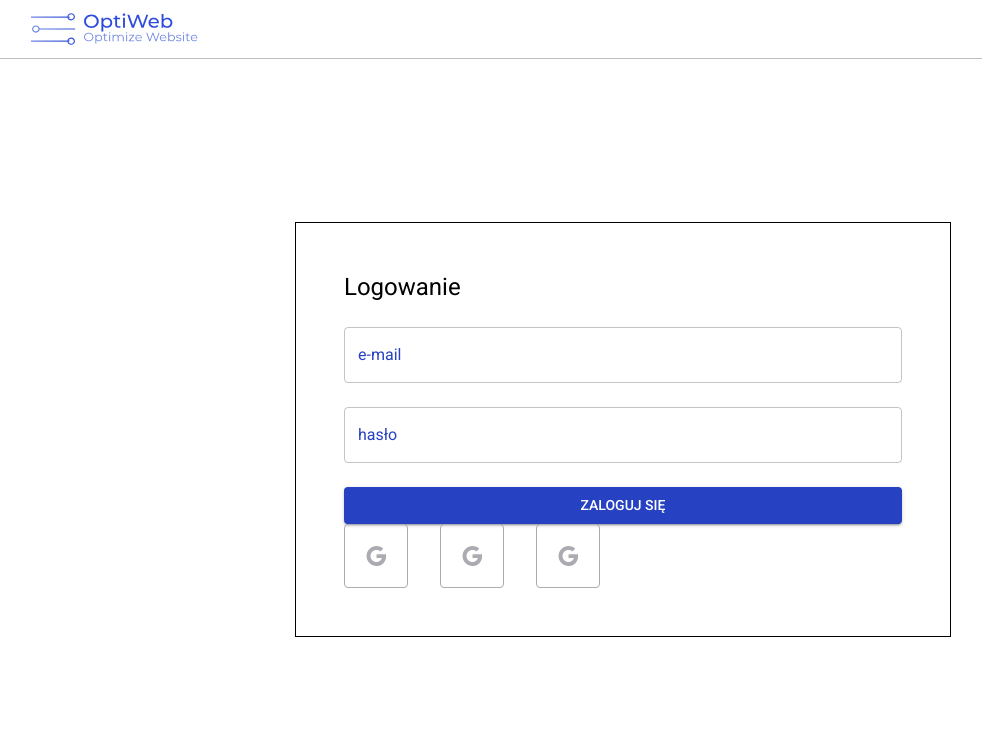
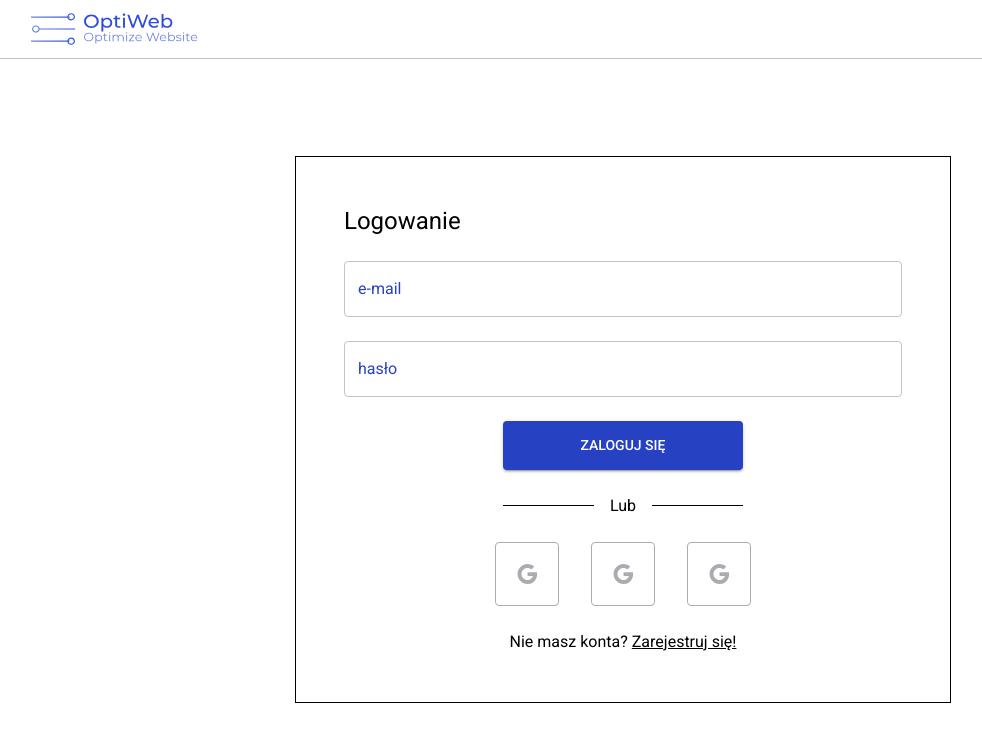
Before and after one commit to AdamZajler/pagespeed-app, a Next.js app: page /login in a window 1280 px wide. Shown: the top 742 px of the page, without its empty margins (17-999 px from the left). Built offline with nearby package versions, Linux system fonts and the light colour scheme; what @mui/material-nextjs would draw is missing.

Commit message:
Added rest of styles for login / register page

```diff
--- a/src/components/form-container/FormBox.tsx
+++ b/src/components/form-container/FormBox.tsx
@@ -12,11 +12,13 @@ export const FormBox = ({ children, title }: PropsWithChildren<Props>) => {
       sx={{
         width: "100%",
         maxWidth: 656,
-        p: 12,
+        py: { xs: 6, sm: 12 },
+        px: { xs: 0, sm: 12 },
         mx: "auto",
-        borderWidth: "1px",
+        borderWidth: { xs: 0, sm: "1px" },
         borderStyle: "solid",
         borderColor: "common.black",
+        alignSelf: { xs: "flex-start", sm: "initial" },
       }}
     >
       <Typography variant="h3" fontWeight="regular">
--- /dev/null
+++ b/src/config/mui-components-overrides/MuiButton.ts
@@ -0,0 +1,19 @@
+import { type Components } from "@mui/material/styles/components";
+import type theme from "@/config/theme";
+
+type Theme = typeof theme;
+
+export const MuiButton: Components<Theme>["MuiButton"] = {
+  defaultProps: {},
+
+  styleOverrides: {},
+
+  variants: [
+    {
+      props: { size: "medium" },
+      style: ({ theme }) => ({
+        padding: `${theme.spacing(3)} ${theme.spacing(6)}`,
+      }),
+    },
+  ],
+};
--- a/src/config/theme.ts
+++ b/src/config/theme.ts
@@ -6,6 +6,7 @@ import { MuiDivider } from "@/config/mui-components-overrides/MuiDivider";
 import { MuiAlert } from "@/config/mui-components-overrides/MuiAlert";
 import { muiPalette } from "@/config/mui-components-overrides/muiPalette";
 import { muiTypography } from "@/config/mui-components-overrides/muiTypography";
+import { MuiButton } from "@/config/mui-components-overrides/MuiButton";
 
 const theme = createTheme({
   spacing: 4,
@@ -26,6 +27,7 @@ const theme = createTheme({
     MuiLink: MuiLink,
     MuiDivider: MuiDivider,
     MuiAlert: MuiAlert,
+    MuiButton: MuiButton,
   },
 });
 
--- a/src/features/login/LoginContainer.tsx
+++ b/src/features/login/LoginContainer.tsx
@@ -1,15 +1,44 @@
-import { Container } from "@mui/material";
+import { Container, Divider, Stack, Typography, Link } from "@mui/material";
 
 import { FormBox } from "@/components/form-container/FormBox";
 import { LoginButtons } from "@/features/login/components/login-buttons/LoginButtons";
 import { LoginForm } from "@/features/login/components/LoginForm";
+import { REGISTER_PAGE_URL } from "@/features/register/router";
 
 export function LoginContainer() {
   return (
     <Container maxWidth="xl" sx={{ height: "100%", display: "flex", alignItems: "center" }}>
       <FormBox title="Logowanie">
-        <LoginForm />
-        <LoginButtons />
+        <Stack spacing={6}>
+          <LoginForm />
+          <Divider
+            sx={{
+              width: "100%",
+              maxWidth: 240,
+              alignSelf: "center",
+
+              "&::before,&::after": {
+                borderColor: "text.primary",
+              },
+            }}
+          >
+            Lub
+          </Divider>
+          <LoginButtons />
+          <Typography
+            sx={{
+              alignSelf: "center",
+            }}
+          >
+            Nie masz konta?{" "}
+            <Link
+              href={REGISTER_PAGE_URL}
+              sx={{ textDecoration: "underline", color: "text.primary" }}
+            >
+              Zarejestruj się!
+            </Link>
+          </Typography>
+        </Stack>
       </FormBox>
     </Container>
   );
--- a/src/features/login/components/LoginForm.tsx
+++ b/src/features/login/components/LoginForm.tsx
@@ -41,7 +41,12 @@ export const LoginForm = () => {
       <Stack spacing={6}>
         <Input control={form.control} name="email" label="e-mail" />
         <Input control={form.control} name="password" label="hasło" />
-        <Button type="submit" variant="contained" disabled={form.formState.isSubmitting}>
+        <Button
+          type="submit"
+          variant="contained"
+          disabled={form.formState.isSubmitting}
+          sx={{ alignSelf: "center", width: "100%", maxWidth: 240 }}
+        >
           Zaloguj się
         </Button>
       </Stack>
--- a/src/features/login/components/login-buttons/LoginButtons.tsx
+++ b/src/features/login/components/login-buttons/LoginButtons.tsx
@@ -4,7 +4,7 @@ import type { ReactNode } from "react";
 
 export const LoginButtons = (): ReactNode => {
   return (
-    <Stack gap={8} direction="row" flexWrap="wrap">
+    <Stack gap={8} direction="row" flexWrap="wrap" alignSelf="center">
       <LoginButton provider="google" />
       <LoginButton provider="github" />
       <LoginButton provider="discord" />
--- /dev/null
+++ b/src/features/login/router.ts
@@ -0,0 +1 @@
+export const LOGIN_PAGE_URL = "/login";
--- /dev/null
+++ b/src/features/register/router.ts
@@ -0,0 +1 @@
+export const REGISTER_PAGE_URL = "/register";
```
Also changed, not shown: src/features/register/RegisterContainer.tsx (+15 -1 lines).
